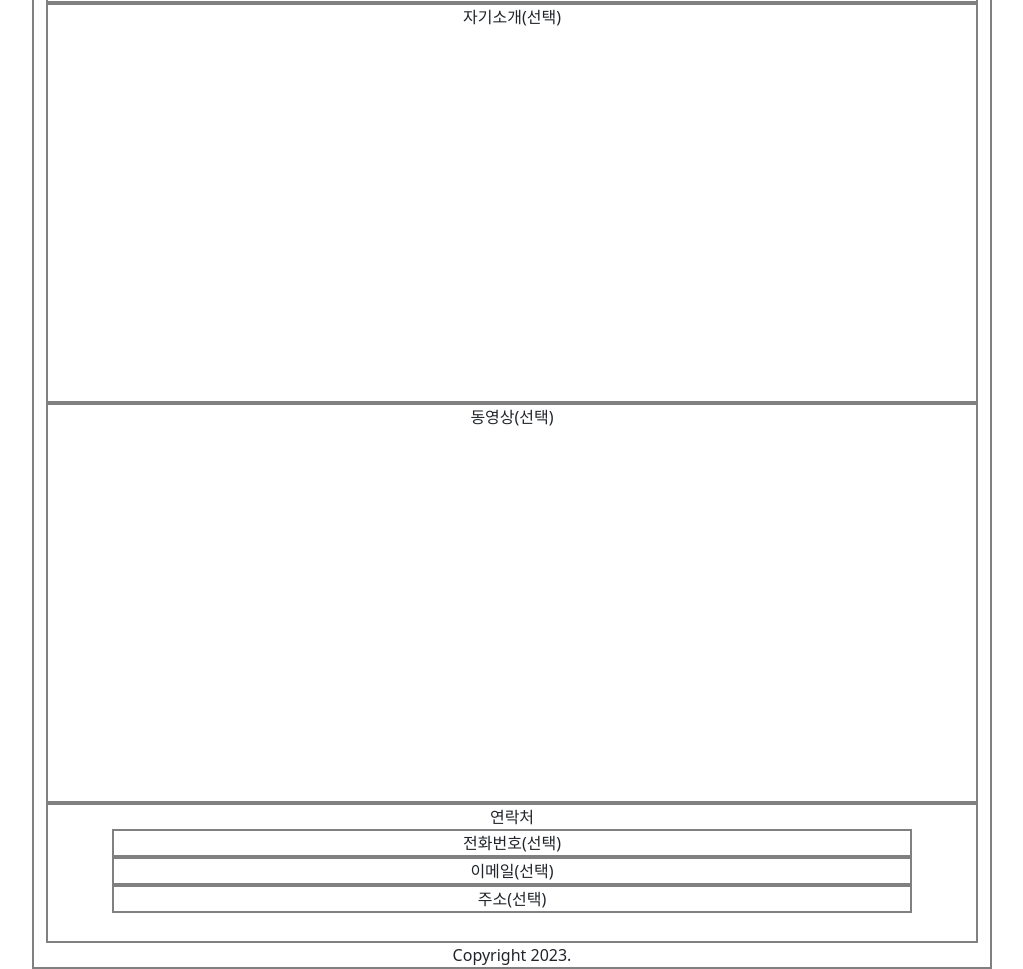
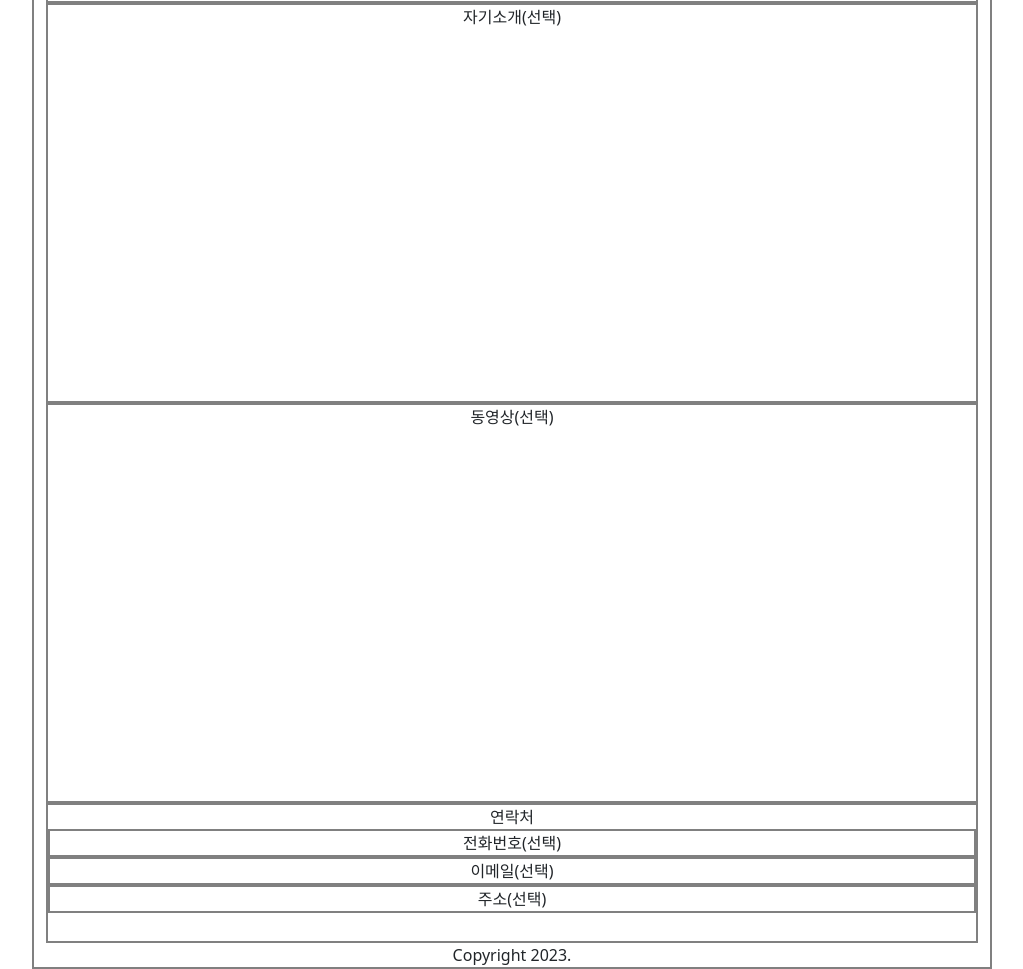
Before and after one commit to k1mjunyoung/madangbal, a plain HTML site: page ui.html in a window 1280 px wide. Shown: the part 349-1318 px from the top of the page, without its empty margins (128-1151 px from the left). Drawn offline with nearby package versions, Linux system fonts and the light colour scheme.

Commit message:
Update ui.css

```diff
--- a/ui.css
+++ b/ui.css
@@ -19,6 +19,3 @@ body {
 .contact {
     height: 140px;
 }
-.tel, .mail,.address{
-    width: 50em;
-}
```
